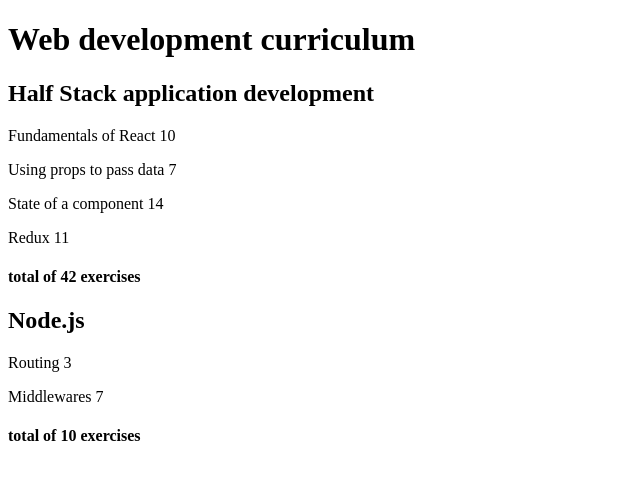
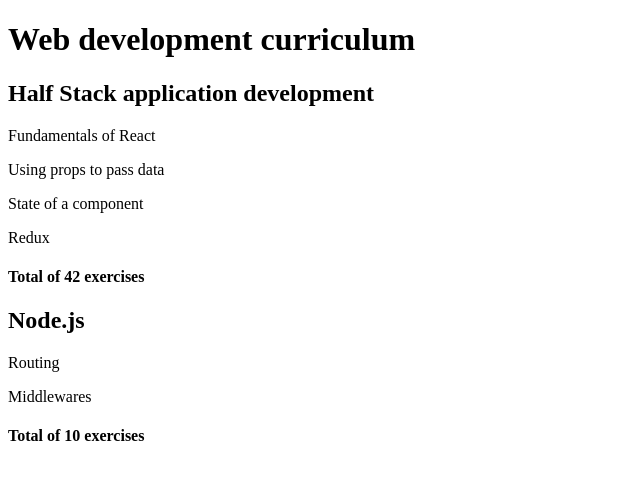
Before and after one commit to horiaahmed/fullstackopen, a React (Vite) app in the folder part2/: page / in a window 1280 px wide. Shown: the top 480 px of the page, without its empty margins (0-640 px from the left). Built offline with nearby package versions, Linux system fonts and the light colour scheme.

Commit message:
2.5: Course information step10

```diff
--- a/part2/src/App.jsx
+++ b/part2/src/App.jsx
@@ -1,36 +1,4 @@
-const Header1=({text})=><h1>{text}</h1>
-const Header2=({text})=><h2>{text}</h2>
-
-const Part=({parts})=>{
-  return <div>
-    {parts.map(part=>
-      <p key={part.id} >{part.name} {part.exercises}</p>
-      )}
-  </div>
-
-}
-const Total=({parts})=>{
-  const total=parts.reduce( (sum,order) =>{
-    console.log('what is happening', sum, order)
-     return sum+order.exercises},0)
-
- return  <h4>total of {total} exercises</h4>
-
-}
-const Course=({course})=>{
-  return <div>
-    <Header1 text="Web development curriculum"/>
-    <Header2 text={course[0].name}/>
-     <Part parts={course[0].parts}/>
-    <Total parts={course[0].parts}/>
-    <Header2 text={course[1].name}/>
-    <Part parts={course[1].parts}/>
-    <Total parts={course[1].parts}/>
-
-
-    </div>
-
-}
+import Course from "./components/Course";
 const App = () => {
   const courses = [
     {
@@ -77,8 +45,12 @@
     }
   ]
 
+  return (
+    <div>
+   <Course course={courses} />
+    </div>
+  )
 
 
-  return <Course course={courses} />
 }
 export default App;
--- /dev/null
+++ b/part2/src/components/Course.jsx
@@ -0,0 +1,41 @@
+const Header1 = ({ text }) => <h1>{text}</h1>
+const Header2 = ({ text }) => {
+  //  console.log({text})
+return <div><h2>{text}
+ </h2> </div>
+}
+const Part = ({ parts }) => {
+  const partNames = parts.map(part => part.name)
+//   console.log(partNames)
+  return (
+    <div>
+      {partNames.map((name, index) => (
+        <p key={index}>{name}</p>
+      ))}
+    </div>
+  )
+}
+
+const Total = ({ parts }) => {
+  const total = parts.reduce((sum, part) => sum + part.exercises, 0)
+  return <h4>Total of {total} exercises</h4>;
+}
+
+const Course = ({ course }) => {
+    console.log({course})
+  return (
+    <div>
+      <Header1 text="Web development curriculum" />
+      {course.map((props) => (
+        <div key={props.id}>
+          <Header2 text={props.name} />
+
+          <Part parts={props.parts} />
+          <Total parts={props.parts} />
+        </div>
+      ))}
+    </div>
+  )
+}
+
+export default Course;
```
